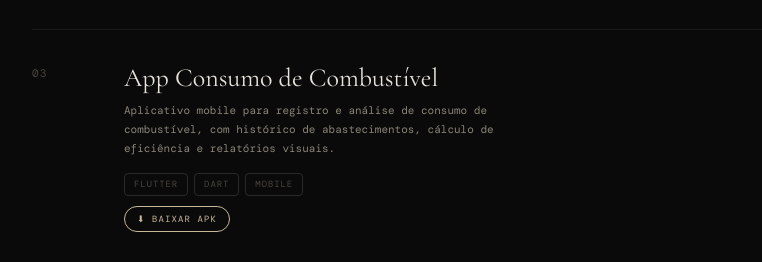
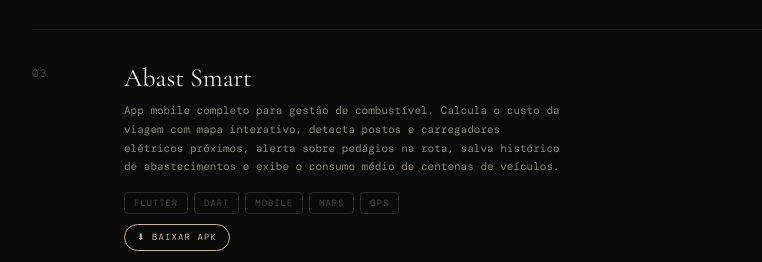
Before and after one commit to paulobrunomendes/portifolio, a plain HTML site: page index.html in a window 1280 px wide. Shown: the part 1348-1610 px from the top of the page, 198-960 px from the left. Drawn offline with nearby package versions, Linux system fonts and the light colour scheme; a web font is replaced by a local one.

Commit message:
Atualiza projeto Abast Smart no portfólio
- Renomeia de "App Consumo de Combustível" para "Abast Smart"
- Atualiza logo com nova ilustração 3D
- Reescreve descrição com funcionalidades completas (mapa, GPS, postos, carregadores, pedágios, histórico)
- Adiciona tags Maps e GPS

Co-Authored-By: Claude Sonnet 4.6 <noreply@anthropic.com>

```diff
--- a/index.html
+++ b/index.html
@@ -120,17 +120,19 @@
         <div class="project-item reveal" style="cursor:default;">
           <div class="proj-num">03</div>
           <div class="proj-body">
-            <div class="proj-name">App Consumo de Combustível</div>
-            <div class="proj-desc">Aplicativo mobile para registro e análise de consumo de combustível, com histórico de abastecimentos, cálculo de eficiência e relatórios visuais.</div>
+            <div class="proj-name">Abast Smart</div>
+            <div class="proj-desc">App mobile completo para gestão de combustível. Calcula o custo da viagem com mapa interativo, detecta postos e carregadores elétricos próximos, alerta sobre pedágios na rota, salva histórico de abastecimentos e exibe o consumo médio de centenas de veículos.</div>
             <div class="proj-tags">
               <span class="tag">Flutter</span>
               <span class="tag">Dart</span>
               <span class="tag">Mobile</span>
+              <span class="tag">Maps</span>
+              <span class="tag">GPS</span>
             </div>
             <a class="btn-apk" href="assets/downloads/combustivel-app.apk" download onclick="event.stopPropagation()">⬇ baixar APK</a>
           </div>
           <div class="proj-right">
-            <img class="proj-logo" src="assets/logos/combustivel.png" alt="App Combustível">
+            <img class="proj-logo" src="assets/logos/abast-smart.png" alt="Abast Smart">
             <div class="proj-url">2025</div>
           </div>
         </div>
```
Also changed, not shown: assets/logos/abast-smart.png (added).
